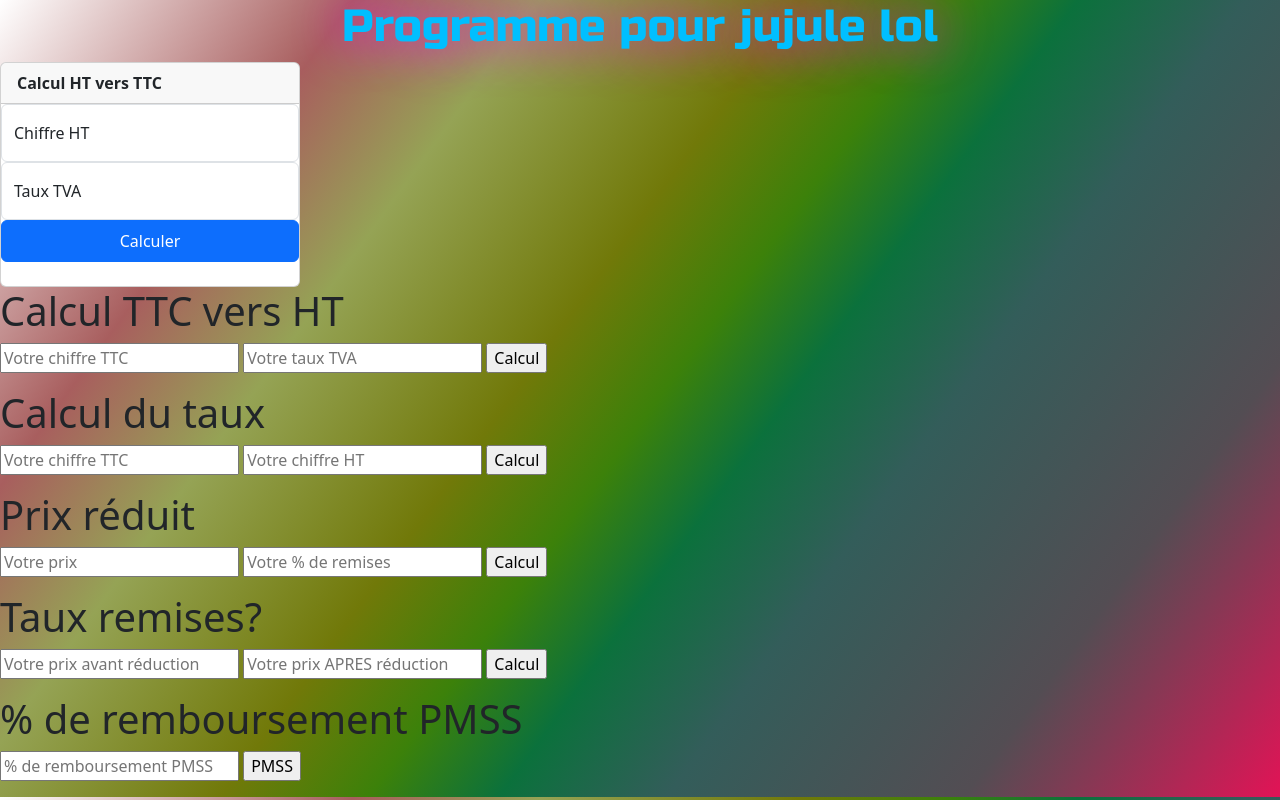
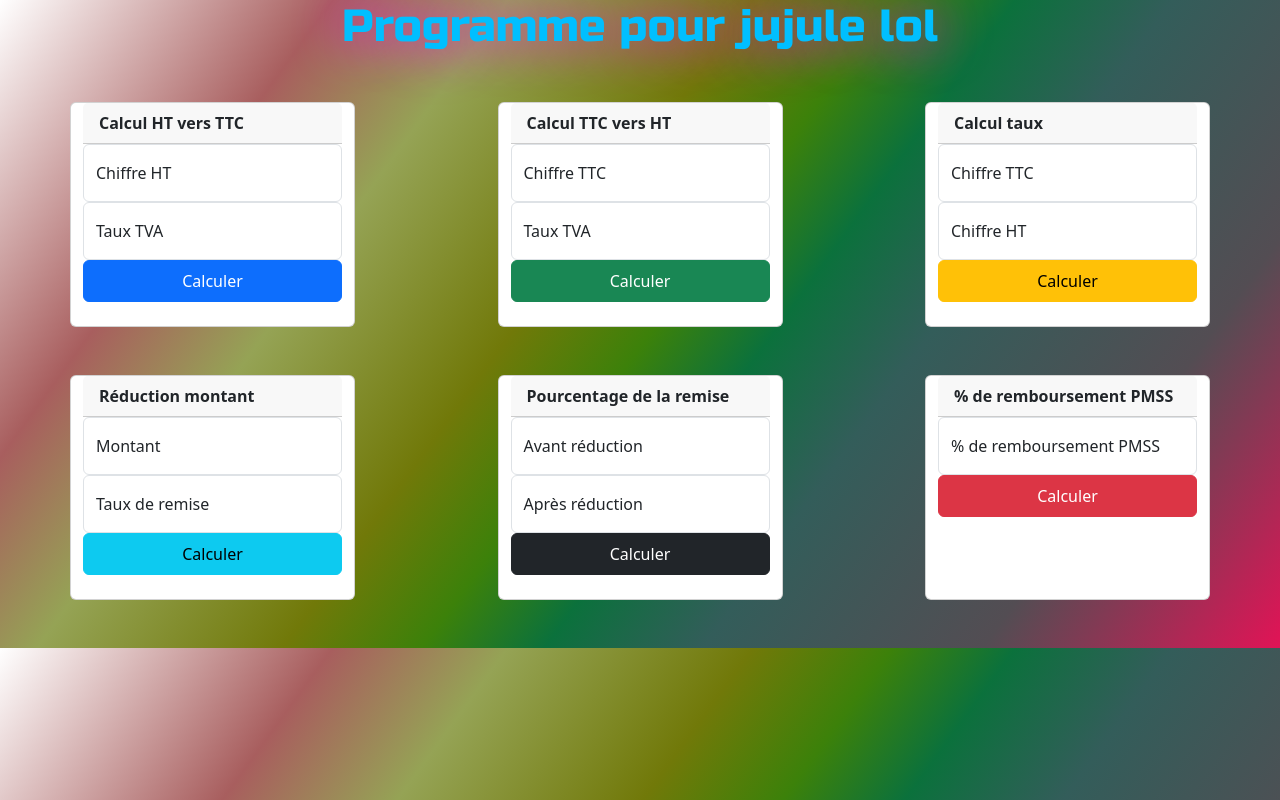
Before and after one commit to samantha054/jujule, a plain HTML site: page index.html in a window 1280 px wide. Drawn offline with nearby package versions, Linux system fonts and the light colour scheme.

Commit message:
Update index.html

```diff
--- a/index.html
+++ b/index.html
@@ -10,15 +10,14 @@
 <script src="https://cdn.jsdelivr.net/npm/bootstrap@5.3.3/dist/js/bootstrap.bundle.min.js" integrity="sha384-YvpcrYf0tY3lHB60NNkmXc5s9fDVZLESaAA55NDzOxhy9GkcIdslK1eN7N6jIeHz" crossorigin="anonymous"></script>
     <title>Calcul taux</title>
     <style>
-        .card{
-            max-width: 300px;
-        }
+
     </style>
 </head>
 <body>
+    <div class="container">
     <h1 class="titre">Programme pour jujule lol</h1>
-
-    <div class="card">
+<div class="row my-5 d-flex justify-content-between">
+    <div class="card col-md-3">
         <div class="card-header fw-semibold">
             Calcul HT vers TTC
         </div>
@@ -33,65 +32,99 @@
         <input class="btn btn-primary w-100 py-2 mb-2" type="button" value="Calculer" onclick="calculTtc()">
         <h3 class="htTtc text-center my-2"></h3>
     </div>
+    <!-- TTC vers HT -->
+
+    <div class="card col-md-3">
+        <div class="card-header fw-semibold">
+            Calcul TTC vers HT
+        </div>
+        <div class="form-floating">
+            <input type="number" class="form-control" id="ttc" placeholder="Chiffre TTC" name="ttc">
+            <label for="ttc">Chiffre TTC</label>
+        </div>
+        <div class="form-floating">
+            <input type="number" class="form-control" id="taux1" placeholder="Taux TVA" name="taux1">
+            <label for="taux1">Taux TVA</label>
+        </div>
+        <input class="btn btn-success w-100 py-2 mb-2" type="button" value="Calculer" onclick="calculHt()">
+        <h3 class="ttcHt text-center my-2"></h3>
+    </div>
 
 
-<!-- TTC vers HT -->
+    <!-- Taux -->
+
+    <div class="card col-md-3">
+        <div class="card-header fw-semibold">
+            Calcul taux
+        </div>
+        <div class="form-floating">
+            <input type="number" class="form-control" id="ttc1" placeholder="Chiffre TTC" name="ttc1">
+            <label for="ttc1">Chiffre TTC</label>
+        </div>
+        <div class="form-floating">
+            <input type="number" class="form-control" id="ht1" placeholder="Chiffre HT" name="ht1">
+            <label for="ht1">Chiffre HT</label>
+        </div>
+        <input class="btn btn-warning w-100 py-2 mb-2" type="button" value="Calculer" onclick="calculTaux()">
+        <h3 class="taux text-center my-2"></h3>
+    </div>
+
+</div>
+
+<div class="row my-5 d-flex justify-content-between">
+    <!-- Remises -->
+
+    <div class="card col-md-3">
+        <div class="card-header fw-semibold">
+            Réduction montant
+        </div>
+        <div class="form-floating">
+            <input type="number" class="form-control" id="remise" placeholder="Montant" name="remise">
+            <label for="remise">Montant</label>
+        </div>
+        <div class="form-floating">
+            <input type="number" class="form-control" id="tauxremise" placeholder="Taux de remise" name="tauxremise">
+            <label for="tauxremise">Taux de remise</label>
+        </div>
+        <input class="btn btn-info w-100 py-2 mb-2" type="button" value="Calculer" onclick="calculRemise()">
+        <h3 class="remise text-center my-2"></h3>
+    </div>
+
+    <!-- taux remises? -->
+     <div class="card col-md-3">
+        <div class="card-header fw-semibold">
+            Pourcentage de la remise
+        </div>
+        <div class="form-floating">
+            <input type="number" class="form-control" id="avantreduc" placeholder="Avant réduction" name="avantreduc">
+            <label for="avantreduc">Avant réduction</label>
+        </div>
+        <div class="form-floating">
+            <input type="number" class="form-control" id="apresreduc" placeholder="Après réduction" name="apresreduc">
+            <label for="apresreduc">Après réduction</label>
+        </div>
+        <input class="btn btn-dark w-100 py-2 mb-2" type="button" value="Calculer" onclick="calculTauxRemise()">
+        <h3 class="tauxremise text-center my-2"></h3>
+    </div>
+
+        <!-- taux remises? -->
+        <div class="card col-md-3">
+            <div class="card-header fw-semibold">
+                % de remboursement PMSS
+            </div>
+            <div class="form-floating">
+                <input type="number" class="form-control" id="PMSS" placeholder="% de remboursement PMSS" name="PMSS">
+                <label for="PMSS">% de remboursement PMSS</label>
+            </div>
+            <input class="btn btn-danger w-100 py-2 mb-2" type="button" value="Calculer" onclick="PMSS()">
+            <h3 class="PMSS text-center my-2"></h3>
+        </div>
+    </div>
+</div>
 
 
-    <h1>Calcul TTC vers HT</h1>
 
-    <input type="number" id="ttc" name="ttc" value="" placeholder="Votre chiffre TTC" autocomplete="off">
 
-    <input type="number" id="taux1" name="taux1" value="" placeholder="Votre taux TVA" autocomplete="off">
-
-    <input type="button" value="Calcul" onclick="calculHt()">
-
-    <p class="ttcHt"></p>
-
-    <!-- Taux -->
-    <h1>Calcul du taux</h1>
-
-    <input type="number" id="ttc1" name="ttc1" value="" placeholder="Votre chiffre TTC" autocomplete="off">
-
-    <input type="number" id="ht1" name="ht1" value="" placeholder="Votre chiffre HT" autocomplete="off">
-
-    <input type="button" value="Calcul" onclick="calculTaux()">
-
-    <p class="taux"></p>
-
-    <!-- Remises -->
-
-    <h1>Prix réduit</h1>
-
-    <input type="number" id="remise" name="remise" value="" placeholder="Votre prix" autocomplete="off">
-
-    <input type="number" id="tauxremise" name="tauxremise" value="" placeholder="Votre % de remises" autocomplete="off">
-
-    <input type="button" value="Calcul" onclick="calculRemise()">
-
-    <p class="remise"></p>
-
-    <!-- taux remises? -->
-
-    <h1>Taux remises?</h1>
-
-    <input type="number" id="avantreduc" name="avantreduc" value="" placeholder="Votre prix avant réduction" autocomplete="off">
-
-    <input type="number" id="apresreduc" name="apresreduc" value="" placeholder="Votre prix APRES réduction" autocomplete="off">
-
-    <input type="button" value="Calcul" onclick="calculTauxRemise()">
-
-    <p class="tauxremise"></p>
-
-        <!-- taux remises? -->
-
-    <h1>% de remboursement PMSS</h1>
-
-    <input type="number" id="PMSS" name="PMSS" value="" placeholder="% de remboursement PMSS" autocomplete="off">
-
-    <input type="button" value="PMSS" onclick="PMSS()">
-
-    <p class="PMSS"></p>
 
     <script src="javascript.js"></script>
 </body>
```
